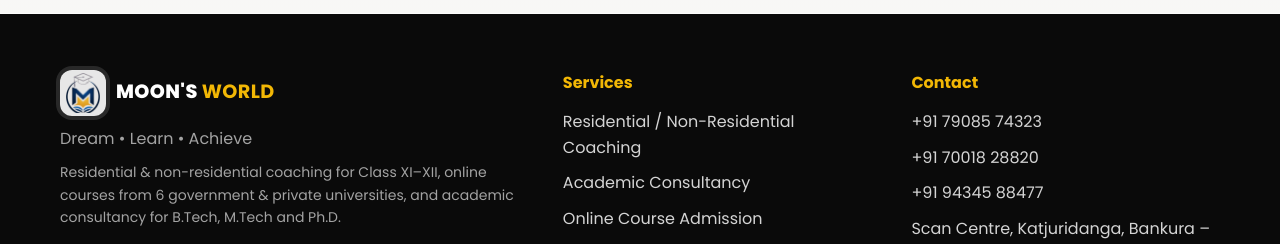
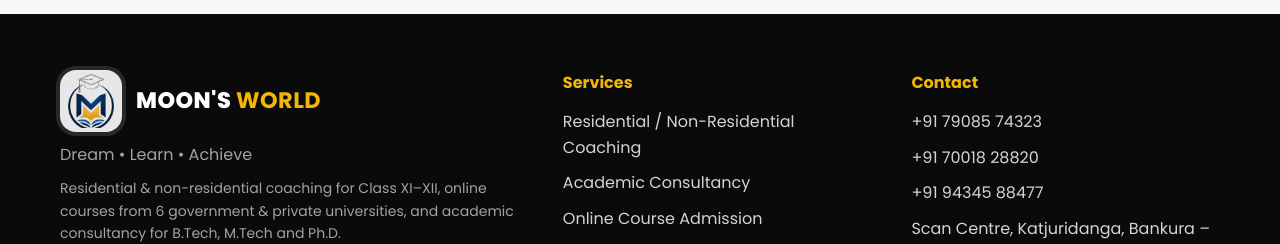
Before and after one commit to mrinaal2006/MOONS-WORLD, a Next.js app: page / in a window 1280 px wide. Shown: the part 9847-10091 px from the top of the page. Built offline with nearby package versions, Linux system fonts and the light colour scheme; no server answers.

Commit message:
Enlarge the footer logo badge and brand name to match the menu bar
Co-Authored-By: Claude Opus 5.5 <noreply@anthropic.com>
Claude-Session: https://claude.ai/code/session_01DbxaLaiCmX4jbpSThRbpqy

```diff
--- a/app/globals.css
+++ b/app/globals.css
@@ -648,3 +648,7 @@ body { background: linear-gradient(180deg, #f3f3f3 0%, #f7f4ec 100%); background
 @media (max-width: 380px) { .nav .brand-logo { width: 40px; height: auto; } }
 .nav .brand { margin-right: 20px; }
 @media (max-width: 1260px) { .nav .brand { margin-right: 12px; } }
+
+/* Larger footer logo + name */
+.footer-badge { width: 62px; height: 62px; border-radius: 16px; }
+.footer .brand { font-size: 1.4rem; gap: 14px; }
--- a/components/Footer.js
+++ b/components/Footer.js
@@ -8,7 +8,7 @@ export default function Footer() {
       <div className="container footer-grid">
         <div>
           <Link href="/" className="brand">
-            <span className="footer-badge"><Image src="/emblem.png" alt="" width={34} height={40} /></span>
+            <span className="footer-badge"><Image src="/emblem.png" alt="" width={46} height={54} /></span>
             <span>MOON&apos;S <b>WORLD</b></span>
           </Link>
           <p className="muted">{site.tagline}</p>
```
